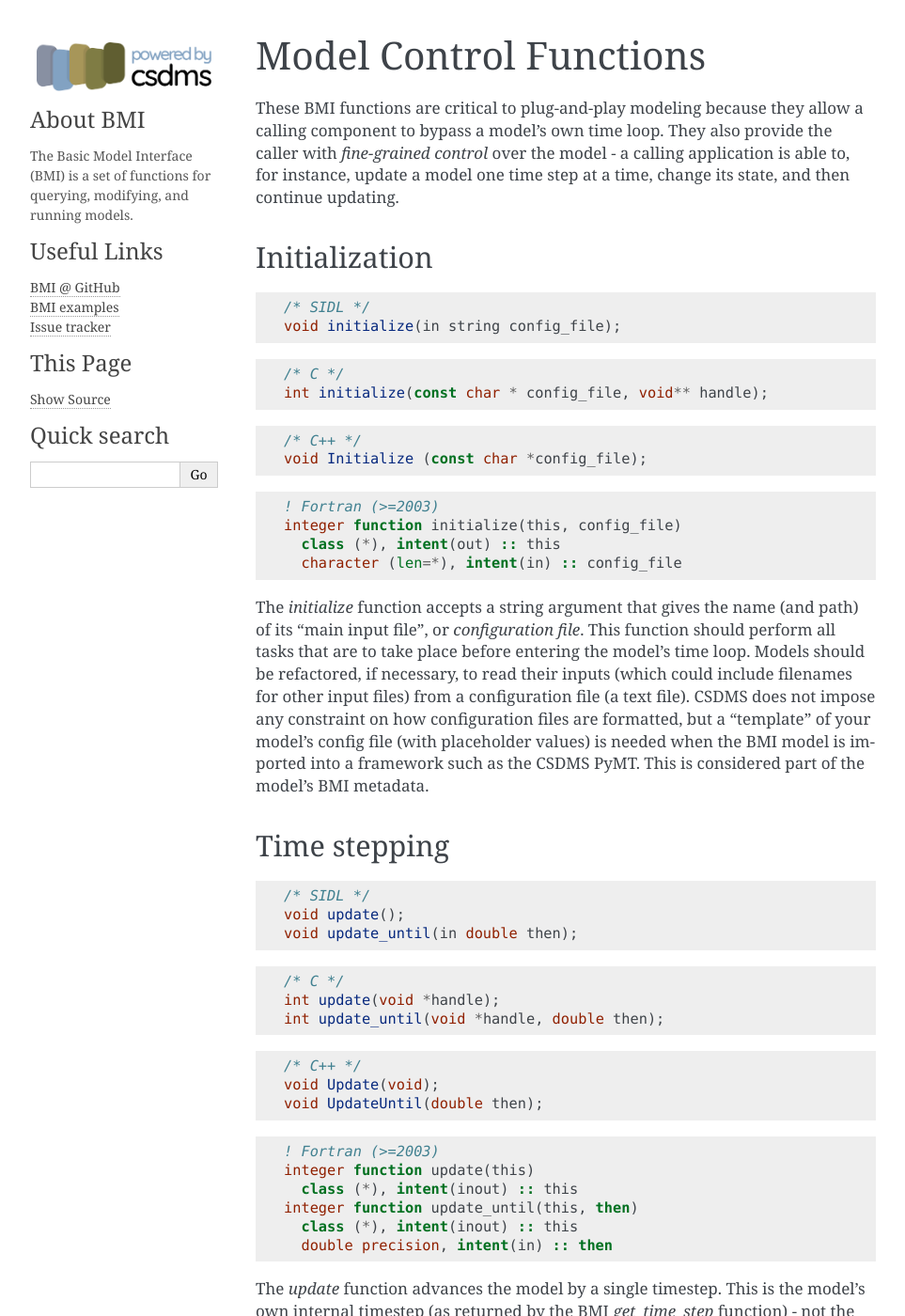
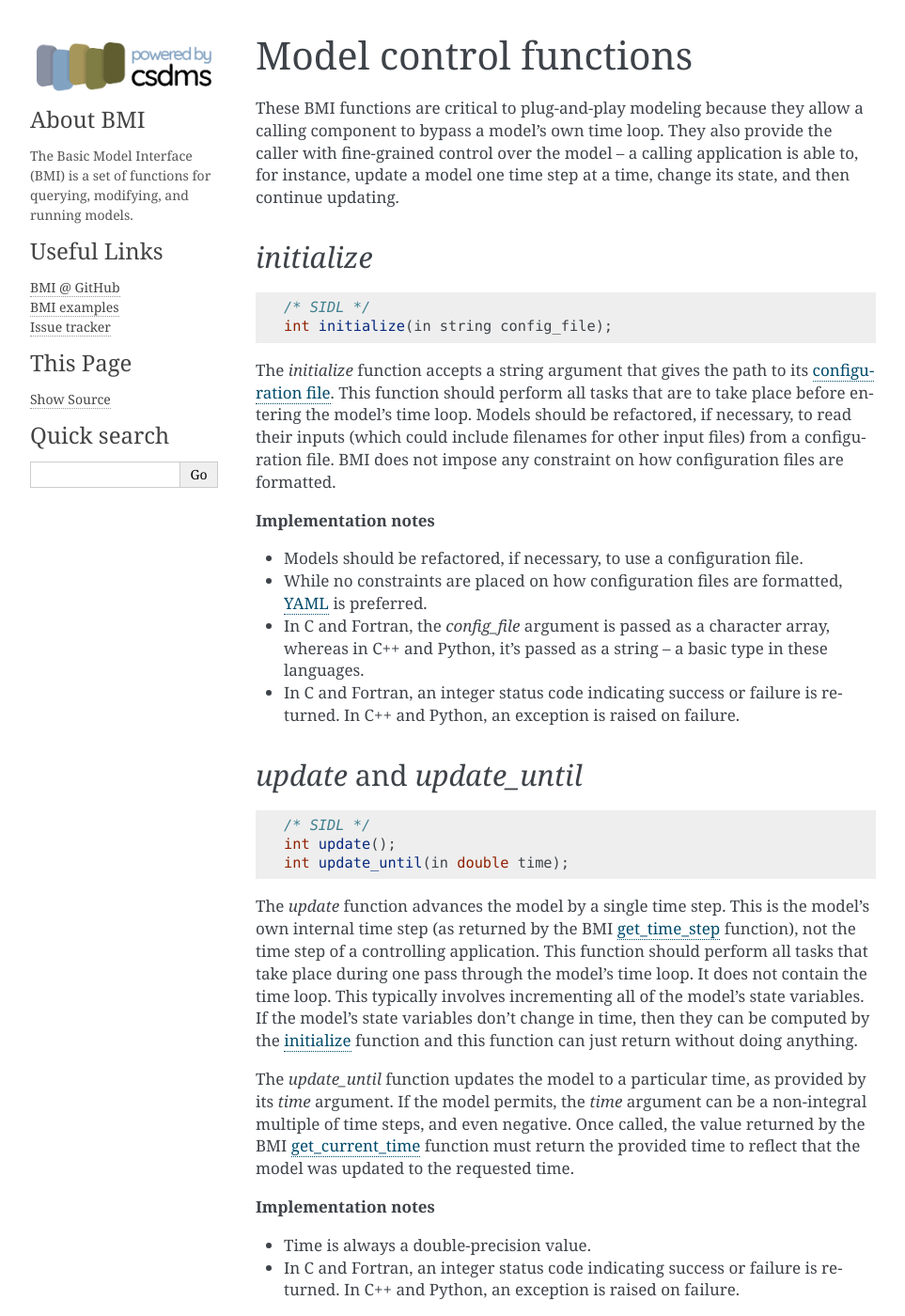
Before and after one commit to csdms/bmi, a Sphinx documentation site: the page built from docs/source/bmi.control_funcs.rst, in a window 1280 px wide and 1400 px high. Shown: the whole window at 94% size, without its empty margins (148-1111 px from the left). Built offline with Sphinx 7.4.7, drawn with Linux system fonts in a browser that asks for light colours; formulas are drawn with MathJax 3; some of the changed text lies outside the part shown.

Commit message:
Update the model control functions section

```diff
--- a/docs/source/bmi.control_funcs.rst
+++ b/docs/source/bmi.control_funcs.rst
@@ -1,124 +1,101 @@
-Model Control Functions
-=======================
+Model control functions
+-----------------------
 
 These BMI functions are critical to plug-and-play modeling because
 they allow a calling component to bypass a model's own time loop.
-They also provide the caller with *fine-grained control* over the
-model - a calling application is able to, for instance, update a
+They also provide the caller with fine-grained control over the
+model -- a calling application is able to, for instance, update a
 model one time step at a time, change its state, and then continue
 updating.
 
-Initialization
---------------
+.. _initialize:
+
+*initialize*
+............
 
 .. code-block:: java
 
     /* SIDL */
-    void initialize(in string config_file);
-
-.. code-block:: c
-
-    /* C */
-    int initialize(const char * config_file, void** handle);
-
-.. code-block:: c++
-
-    /* C++ */
-    void Initialize (const char *config_file);
-
-.. code-block:: fortran
-
-   ! Fortran (>=2003)
-   integer function initialize(this, config_file)
-     class (*), intent(out) :: this
-     character (len=*), intent(in) :: config_file
+    int initialize(in string config_file);
 
 
 The `initialize` function accepts a string argument that gives the
-name (and path) of its "main input file", or *configuration file*.
+path to its :term:`configuration file`.
 This function should perform all tasks that are to take place before
 entering the model's time loop.  Models should be refactored, if
 necessary, to read their inputs (which could include filenames for
-other input files) from a configuration file (a text file).
-CSDMS does not impose any constraint on how configuration files are
-formatted, but a "template" of your model's config file (with
-placeholder values) is needed when the BMI model is imported into
-a framework such as the CSDMS PyMT. This is considered part of the
-model's BMI metadata.
+other input files) from a configuration file.
+BMI does not impose any constraint on how configuration files are
+formatted.
+
+**Implementation notes**
+
+* Models should be refactored, if necessary, to use a configuration
+  file.
+* While no constraints are placed on how configuration files are
+  formatted, `YAML <https://yaml.org>`_ is preferred.
+* In C and Fortran, the *config_file* argument is passed as
+  a character array, whereas in C++ and Python, it's passed as
+  a string -- a basic type in these languages.
+* In C and Fortran, an integer status code indicating success or failure
+  is returned. In C++ and Python, an exception is raised on failure.
 
 
-Time stepping
--------------
+.. _update:
+
+*update* and *update_until*
+...........................
 
 .. code-block:: java
 
     /* SIDL */
-    void update();
-    void update_until(in double then);
-
-.. code-block:: c
-
-    /* C */
-    int update(void *handle);
-    int update_until(void *handle, double then);
-
-.. code-block:: c++
-
-    /* C++ */
-    void Update(void);
-    void UpdateUntil(double then);
-
-.. code-block:: fortran
-
-   ! Fortran (>=2003)
-   integer function update(this)
-     class (*), intent(inout) :: this
-   integer function update_until(this, then)
-     class (*), intent(inout) :: this
-     double precision, intent(in) :: then
+    int update();
+    int update_until(in double time);
 
 
-The `update` function advances the model by a single timestep. This
-is the model's own internal timestep (as returned by the BMI
-`get_time_step` function) - not the timestep of a controlling application.
+The `update` function advances the model by a single time step. This
+is the model's own internal time step (as returned by the BMI
+:ref:`get_time_step` function), not the time step
+of a controlling application.
 This function should perform all tasks that take place during one
 pass through the model's time loop.  It does not contain the time
-loop. This typically includes incrementing all of the model's state
+loop. This typically involves incrementing all of the model's state
 variables.  If the model's state variables don't change in time,
-then they can be computed by the `initialize` function and this
+then they can be computed by the :ref:`initialize` function and this
 function can just return without doing anything.
 
 The `update_until` function updates the model to a particular time,
-as provided by its *time* argument. Once called, the value returned
-by the BMI `get_current_time` function must return the provided time
+as provided by its *time* argument.
+If the model permits,
+the *time* argument can be a non-integral multiple of time steps,
+and even negative.
+Once called, the value returned
+by the BMI :ref:`get_current_time` function must return the provided time
 to reflect that the model was updated to the requested time.
 
-.. note:: `update_until` is part of the BMI++
+**Implementation notes**
 
-Finalization
-------------
+* Time is always a double-precision value.
+* In C and Fortran, an integer status code indicating success or failure
+  is returned. In C++ and Python, an exception is raised on failure.
+
+
+.. _finalize:
+
+*finalize*
+..........
 
 .. code-block:: java
 
     /* SIDL */
-    void finalize();
+    int finalize();
 
-.. code-block:: c
-
-    /* C */
-    int finalize(void *handle);
-
-.. code-block:: c++
-
-    /* C++ */
-    void Finalize(void);
-
-.. code-block:: fortran
-
-   ! Fortran (>=2003)
-   integer function finalize(this)
-     class (*), intent(inout) :: this
 
 The `finalize` function should perform all tasks that take place
 after exiting the model's time loop.  This typically includes
 deallocating memory, closing files and printing reports.
+
+**Implementation notes**
+
+* In C and Fortran, an integer status code indicating success or failure
+  is returned. In C++ and Python, an exception is raised on failure.
```
